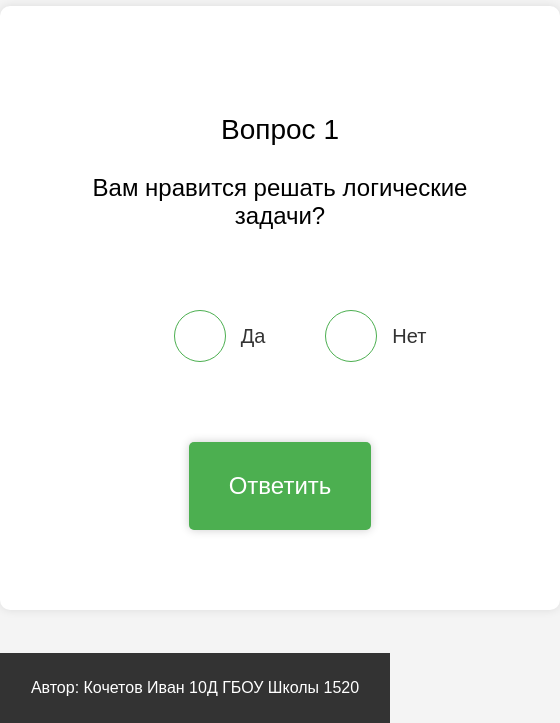
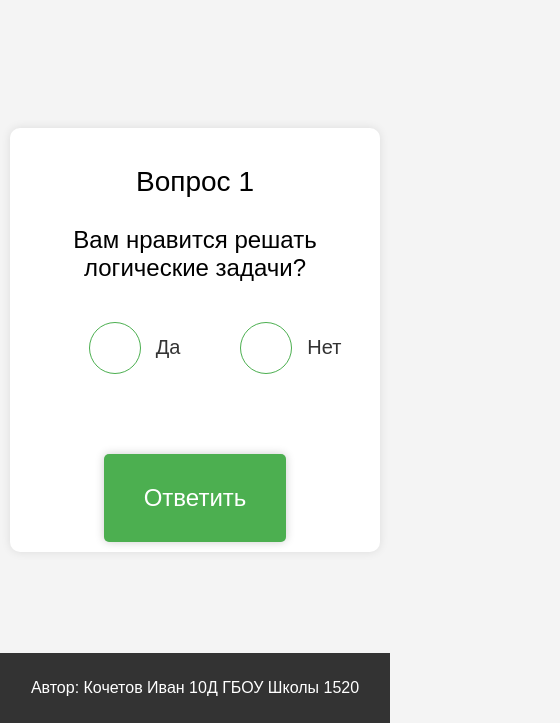
Before and after one commit to Debukan/project, a plain HTML site: page main.html in a window 390 px wide. Shown: the part 121-844 px from the top of the page, 560 px wide, since content can reach past the window. Drawn offline with nearby package versions, Linux system fonts and the light colour scheme.

Commit message:
new adaptation

```diff
--- a/style2.css
+++ b/style2.css
@@ -316,10 +316,6 @@ footer {
     font-weight: bolder;
 }
 
-@media (max-width: 770px) {
-
-}
-
 @media (max-width: 800px) {
     .container2 {
         max-width: 600px;
@@ -337,3 +333,19 @@ footer {
         max-width: 400px;
     }
 }
+
+@media (max-width: 500px) {
+    .container2 {
+        margin-top: auto;
+        max-width: 380px;
+        width: 350px;
+        padding: 10px;
+        max-height: 450px;
+    }
+    #answerButton2 {
+        margin-top: 30px;
+    }
+    .radio_answers {
+        margin-top: 40px;
+    }
+}
```
